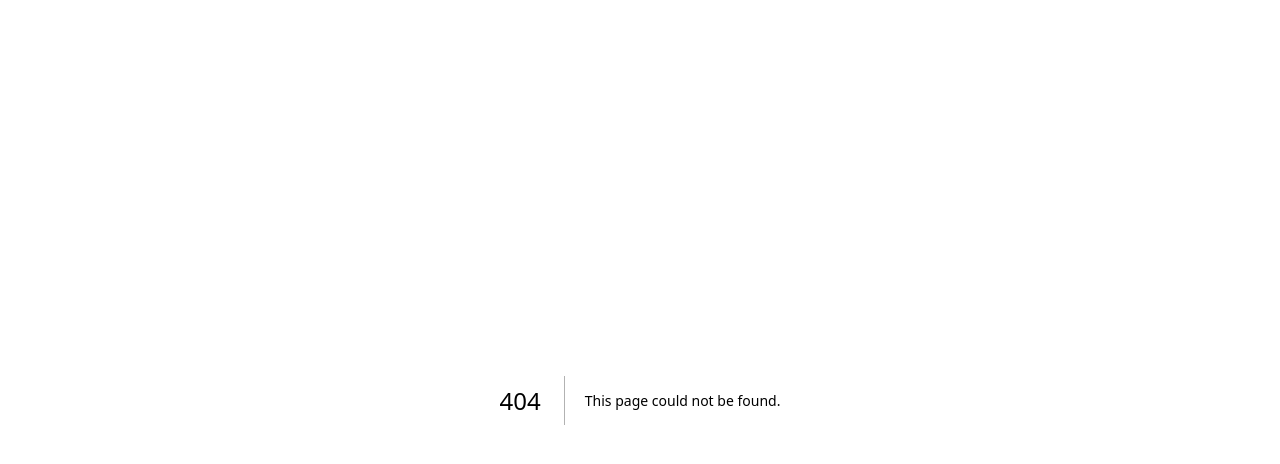
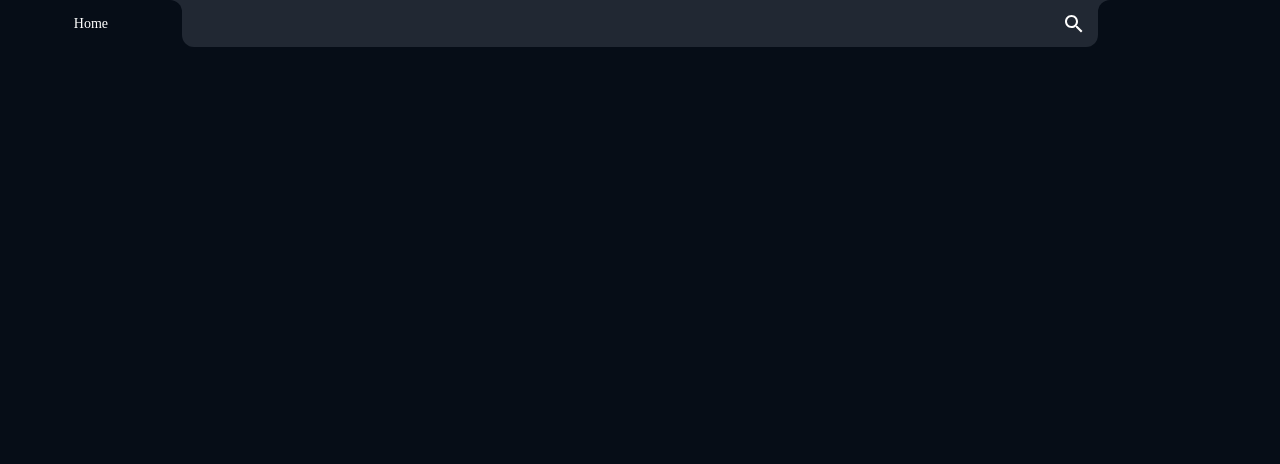
Before and after one commit to Matematica-como-Hobby/Matematica-como-Hobby-Site, a Next.js app: page /books in a window 1280 px wide. Before the commit this address had no page. Shown: the top 464 px of the page. Built offline with nearby package versions, Linux system fonts and the light colour scheme; a web font is replaced by a local one.

Commit message:
Livros page - simple

```diff
--- /dev/null
+++ b/src/app/books/page.tsx
@@ -0,0 +1,25 @@
+import Image from "next/image"
+import SearchIcon from '@mui/icons-material/Search';
+import top from "@/public/books/top.svg"
+
+export default function Page(){
+
+  return <>
+    <header className="relative flex h-[47px] text-white items-center w-full bg-primary flex place-content-between ">
+      <div className="absolute top-0 w-full h-1/2 bg-secundary z-0 "/>
+      <div className="bg-primary w-1/5 h-full rounded-tr-xl z-1 flex items-center justify-center font-[PoiretOne] text-sm">
+        <a href="/">Home</a>
+
+      </div>
+
+      <div className="bg-secundary rounded-b-xl w-full h-full z-1 flex items-center px-3">
+        <input type="text" maxLength={130} className="w-full outline-none"/>
+        <SearchIcon/>
+      </div>
+
+      <div className="bg-primary w-1/5 h-full rounded-tl-xl z-1">
+
+      </div>
+    </header>
+  </>
+}
--- a/src/app/page.tsx
+++ b/src/app/page.tsx
@@ -9,8 +9,6 @@ import logo from '@/public/logo.png'
 import divider from '@/public/divider.png'
 import youtube from '@/public/social/youtube-white.svg'
 import discord from '@/public/social/discord-white.svg'
-
-
 
 export default function Page() {
   return <>
@@ -45,7 +43,7 @@ export default function Page() {
 
       <div className='flex gap-14 m-auto mt-10 h-11 sm:mt-32 sm:h-12'>
         <button className='neonButton rounded-md text-xs w-23 sm:w-32'>
-          ver livros
+          <a href='/books'>ver livros</a>
         </button>
 
         <button className='bg-white/10 rounded-md text-xs w-23 sm:w-32'>
@@ -98,9 +96,9 @@ export default function Page() {
         Livros Novos
       </h2>
 
-      <div className='absolute top-0 left-10 bg-white/10 text-sm px-5 py-2 rounded-sm'>
-        <p>ver livros</p>
-      </div>
+      <button className='absolute top-0 left-10 bg-white/10 text-sm px-5 py-2 rounded-sm'>
+        <a href='/books'>ver livros</a>
+      </button>
 
     </section>
 
```
